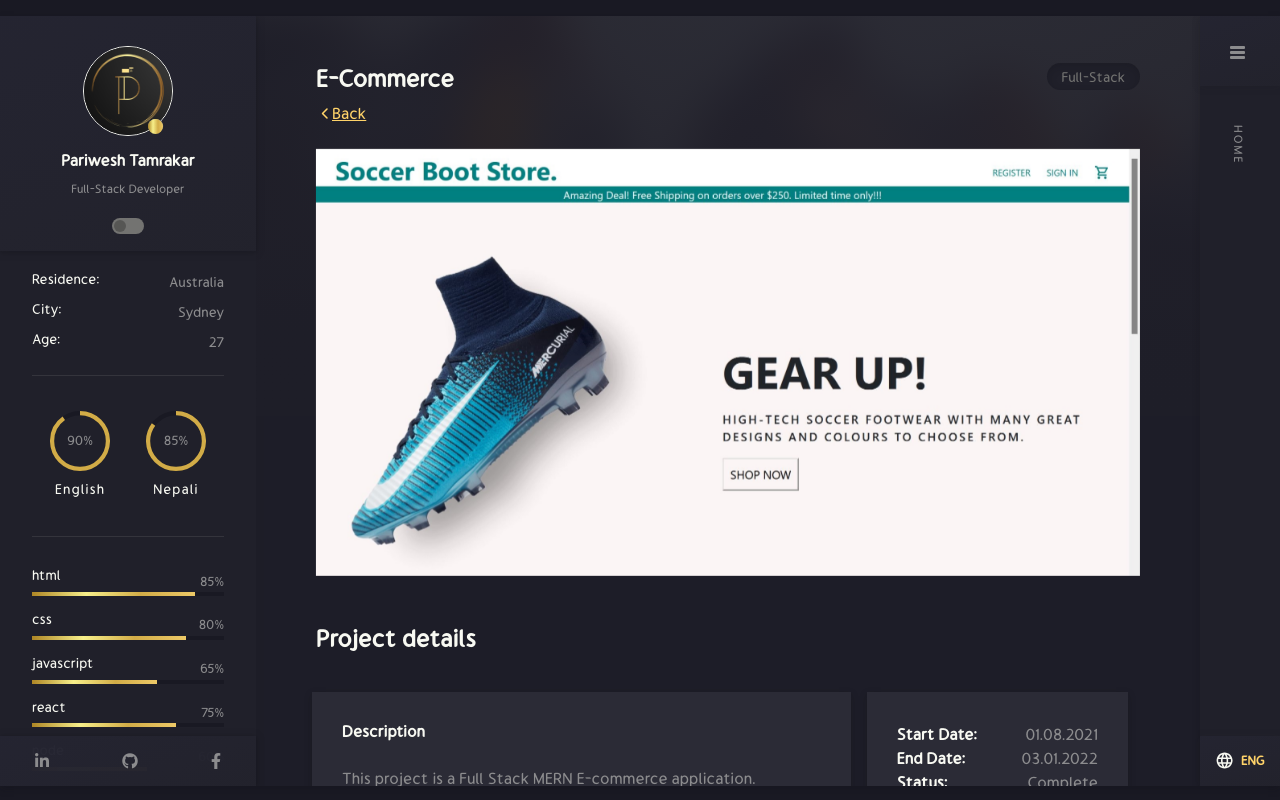
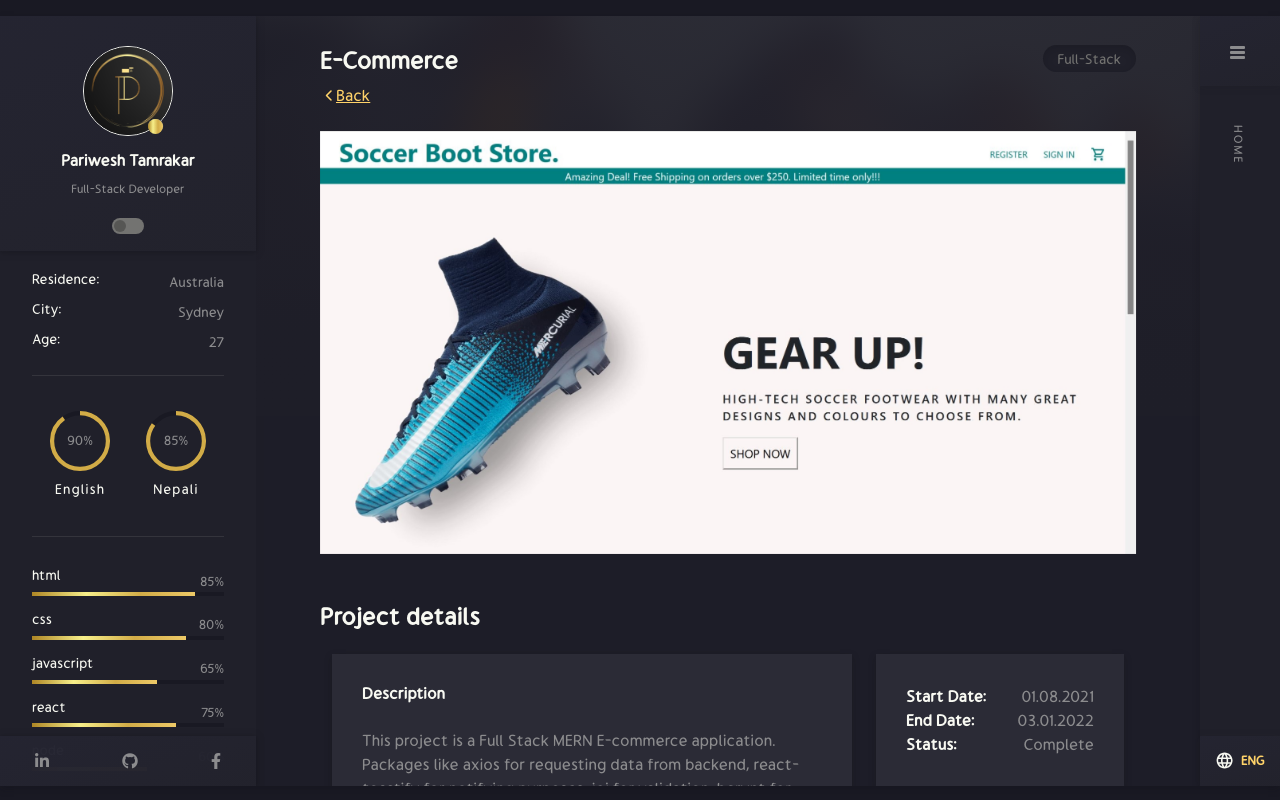
Before and after one commit to pariweshtamr/official-portfolio, a React (Create React App) app: page /portfolio/0 in a window 1280 px wide. Built offline with nearby package versions, Linux system fonts and the light colour scheme.

Commit message:
single project page bug fix

```diff
--- a/src/components/SingleProject/PortfolioSingle.js
+++ b/src/components/SingleProject/PortfolioSingle.js
@@ -20,8 +20,8 @@
       <div className="top-bg">
         <div className="top-bg-overlay"></div>
       </div>
-      <Container flutitle className="single-project-container">
-        <Row className="p-5">
+      <Container fluid className="single-project-container">
+        <Row className="pb-5">
           <div className="project-section-title">
             <div className="title-frame">
               <h4 className="fw-bold">{selectedProject.title}</h4>
@@ -40,10 +40,10 @@
           </div>
         </Row>
 
-        <Row className="px-5">
-          <h4 className="fw-bold">Project details</h4>
-          <Row className="mb-5 g-3">
-            <Col md={8}>
+        <Row>
+          <h4 className="fw-bold mb-4">Project details</h4>
+          <Row className="mb-5 mx-auto">
+            <Col md={8} className="mb-2">
               <div className="project-description">
                 <h6 className="fw-bold">Description</h6>
                 <p>{selectedProject.details}</p>
@@ -101,7 +101,7 @@
         </Row>
 
         {selectedProject?.subImgs && (
-          <Row className="px-5 mb-5">
+          <Row className="mb-5">
             <h4 className="fw-bold mb-4">Result</h4>
 
             <div
--- a/src/components/SingleProject/portfolioSingle.scss
+++ b/src/components/SingleProject/portfolioSingle.scss
@@ -1,3 +1,5 @@
+@import "../../style/mixins";
+
 .top-bg {
   .top-bg-overlay {
     z-index: 0;
@@ -7,6 +9,11 @@
 .single-project-container {
   width: 100%;
   min-height: calc(100vh - 80px);
+  padding: 30px 4rem;
+
+  @include upToTablet() {
+    padding: 70px 15px;
+  }
 
   .project-section-title {
     display: flex;
--- a/src/constants/projects.js
+++ b/src/constants/projects.js
@@ -266,7 +266,7 @@
     id: "9",
   },
   {
-    title: "BharatPe Homepage Clone",
+    title: "BharatPe Clone",
     status: "Complete",
     category: "NEXT JS",
     description: "This is a clone of official BharatPe website home-page.",
```
